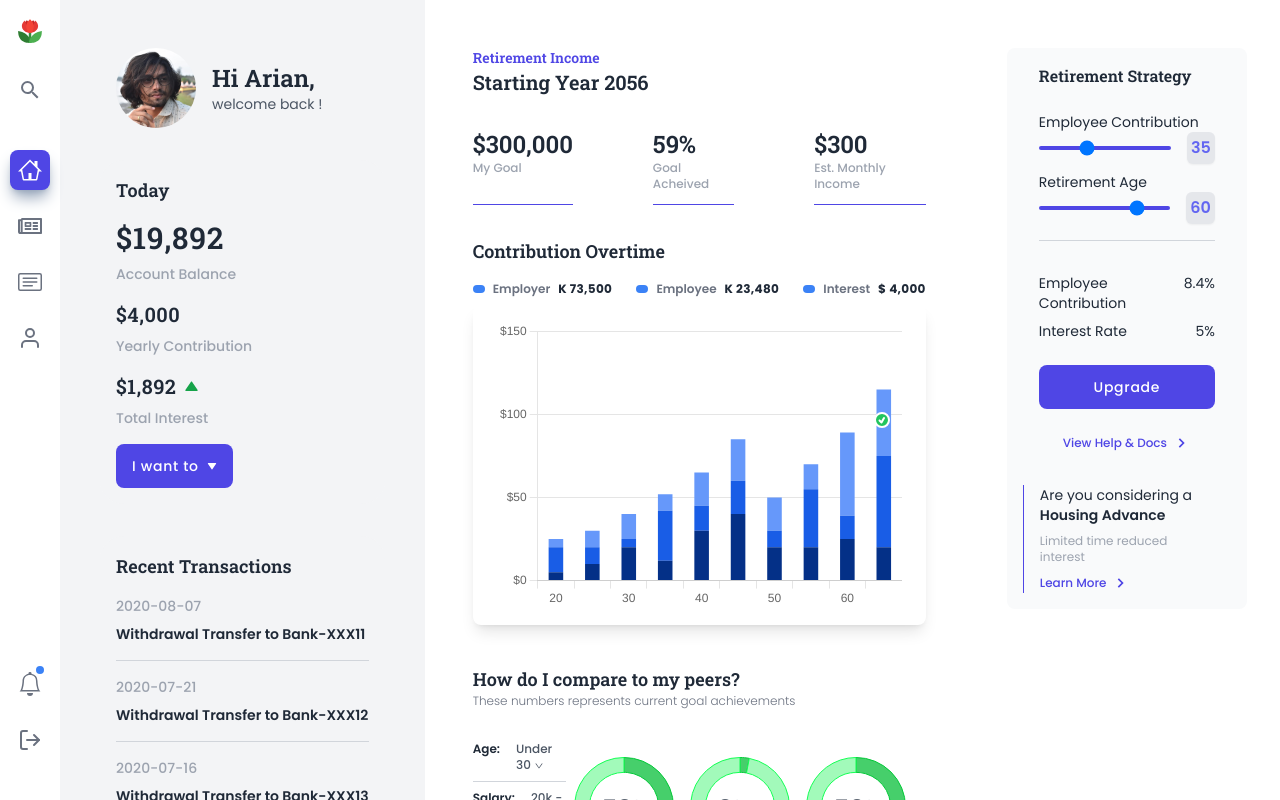
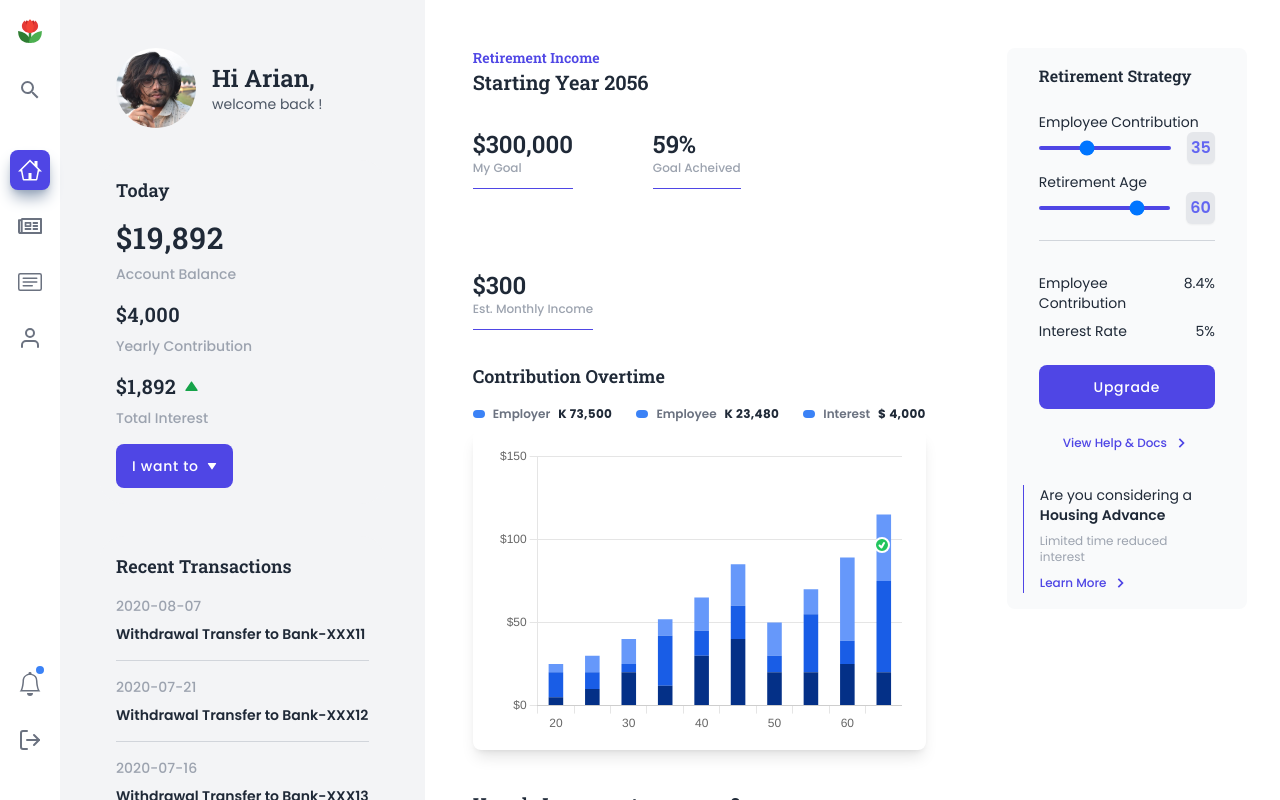
Before and after one commit to arian0zen/dashboard-mockup-react, a React (Create React App) app: page /home in a window 1280 px wide. Built offline with nearby package versions, Linux system fonts and the light colour scheme.

Commit message:
misc. changed

```diff
--- a/src/components/RetirementIncome/index.tsx
+++ b/src/components/RetirementIncome/index.tsx
@@ -34,8 +34,8 @@ const RetirementIncomeComponent = (props: Props) => {
         <p className="text-xl font-semibold font-sans mb-8">
           Starting Year 2056
         </p>
-        <div className="flex gap-4 sm:gap-20">
-          <div className="w-full sm:w-fit flex flex-col border-b border-indigo-600">
+        <div className="flex gap-4 sm:gap-20 flex-wrap">
+          <div className="w-full sm:w-fit flex flex-col border-b border-indigo-600 pb-3">
             <p className="text-2xl font-semibold font-sans">$300,000</p>
             <p className="text-xs text-gray-400 font-medium">My Goal</p>
           </div>
--- a/src/components/UI/DonutCharts.tsx
+++ b/src/components/UI/DonutCharts.tsx
@@ -30,7 +30,8 @@ const DonutChart = ({ changed }: DonutProps) => {
   const chartStyle = {
     width: "100px", // Adjust the size of the donut chart as needed
     height: "100px",
-    zIndex: 1000,
+    zIndex: 100,
+
   };
   const data1 = {
     labels: ["Them", "Me"],
@@ -80,6 +81,9 @@ const DonutChart = ({ changed }: DonutProps) => {
               legend: {
                 display: false, // Hide the legend and labels
               },
+              tooltip: {
+                enabled: false,
+              }
             }, // Adjust the cutout value to control the size of the donut
           }}
         />
@@ -94,12 +98,17 @@ const DonutChart = ({ changed }: DonutProps) => {
       <div style={chartStyle} className="relative">
         <Doughnut
           data={data2}
+
           options={{
+
             cutout: "70%",
             plugins: {
               legend: {
                 display: false, // Hide the legend and labels
               },
+              tooltip: {
+                enabled: false,
+              }
             }, // Adjust the cutout value to control the size of the donut
           }}
         />
@@ -119,13 +128,16 @@ const DonutChart = ({ changed }: DonutProps) => {
               legend: {
                 display: false, // Hide the legend and labels
               },
+              tooltip: {
+                enabled: false,
+              }
             }, // Adjust the cutout value to control the size of the donut
           }}
         />
         <p className="text-center font-semibold text-xs text-gray-500 mt-4">
           Me
         </p>
-        <span className="absolute text-2xl font-semibold top-9 left-7 text-gray-600">
+        <span className="z-10 absolute text-2xl font-semibold top-9 left-7 text-gray-600">
           {meData[0]}%
         </span>{" "}
       </div>
```
